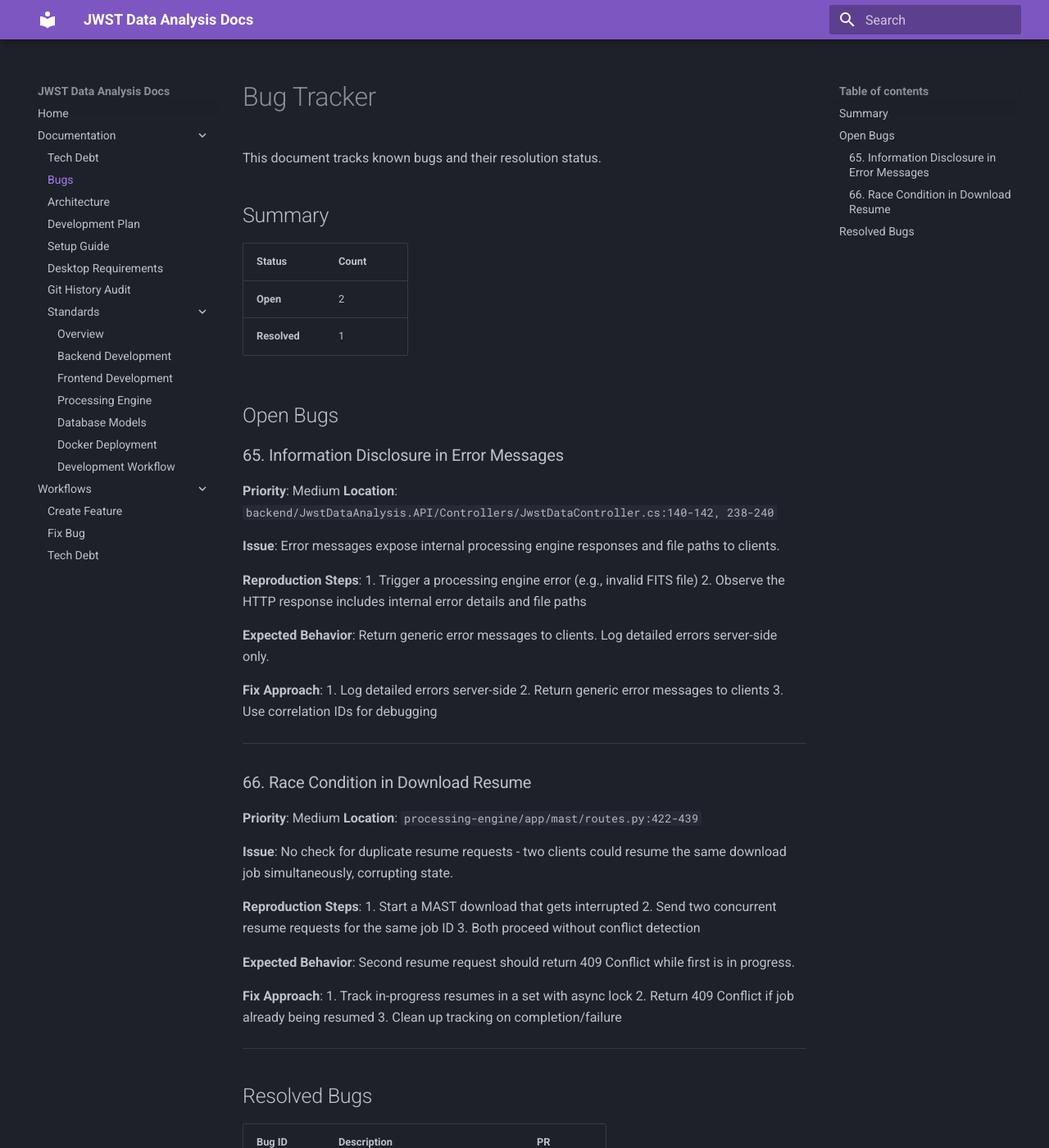
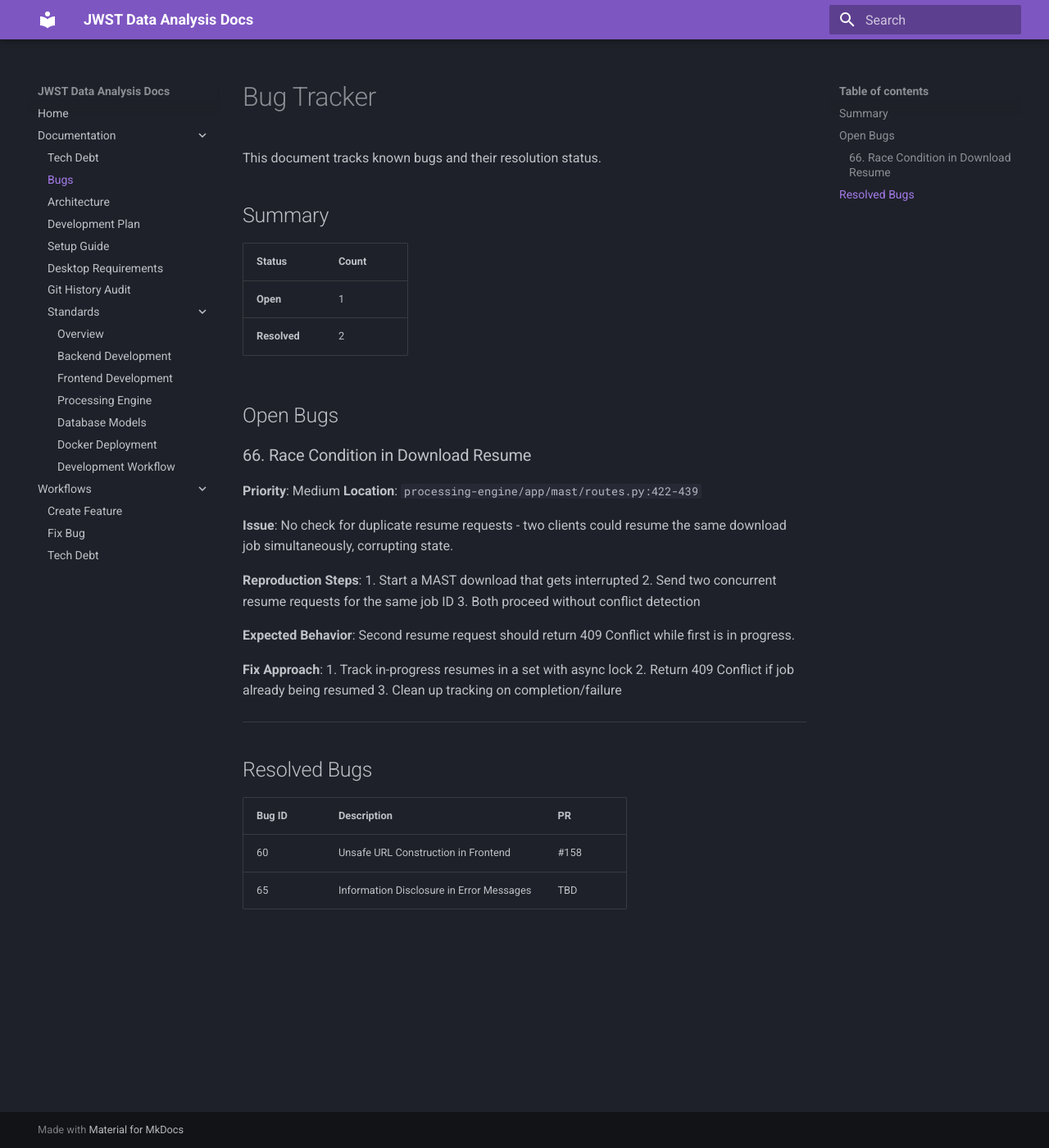
Before and after one commit to Snoww3d/jwst-data-analysis, an MkDocs documentation site: the page built from docs/bugs.md, in a window 1280 px wide and 1400 px high. Shown: the whole window at 82% size. Built offline with MkDocs 1.6.1 and Material for MkDocs 9.7.7, drawn with Linux system fonts in a browser that asks for light colours.

Commit message:
fix: remove internal error details from HTTP responses (Bug #65)
Remove ex.Message and raw processing engine errorContent from HTTP
responses across JwstDataController (9 instances), MastController
(12 instances), and CompositeController (2 instances). Server-side
logging already captures these details for debugging.

Co-Authored-By: Claude Opus 4.5 <noreply@anthropic.com>

```diff
--- a/docs/bugs.md
+++ b/docs/bugs.md
@@ -6,29 +6,10 @@ This document tracks known bugs and their resolution status.
 
 | Status | Count |
 |--------|-------|
-| **Open** | 2 |
-| **Resolved** | 1 |
+| **Open** | 1 |
+| **Resolved** | 2 |
 
 ## Open Bugs
-
-### 65. Information Disclosure in Error Messages
-**Priority**: Medium
-**Location**: `backend/JwstDataAnalysis.API/Controllers/JwstDataController.cs:140-142, 238-240`
-
-**Issue**: Error messages expose internal processing engine responses and file paths to clients.
-
-**Reproduction Steps**:
-1. Trigger a processing engine error (e.g., invalid FITS file)
-2. Observe the HTTP response includes internal error details and file paths
-
-**Expected Behavior**: Return generic error messages to clients. Log detailed errors server-side only.
-
-**Fix Approach**:
-1. Log detailed errors server-side
-2. Return generic error messages to clients
-3. Use correlation IDs for debugging
-
----
 
 ### 66. Race Condition in Download Resume
 **Priority**: Medium
@@ -69,3 +50,4 @@ This document tracks known bugs and their resolution status.
 | Bug ID | Description | PR |
 |--------|-------------|----|
 | 60 | Unsafe URL Construction in Frontend | #158 |
+| 65 | Information Disclosure in Error Messages | TBD |
```
Also changed, not shown: 3 other files.
